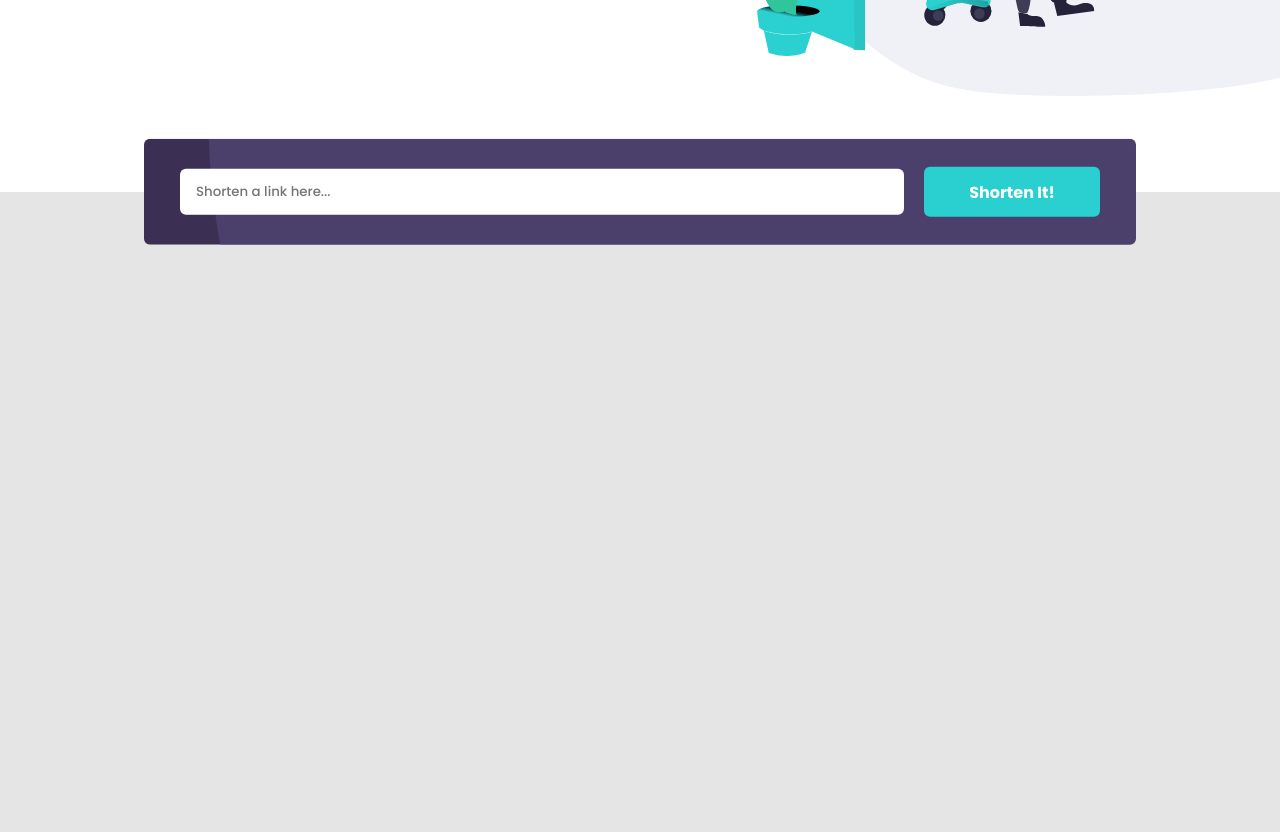
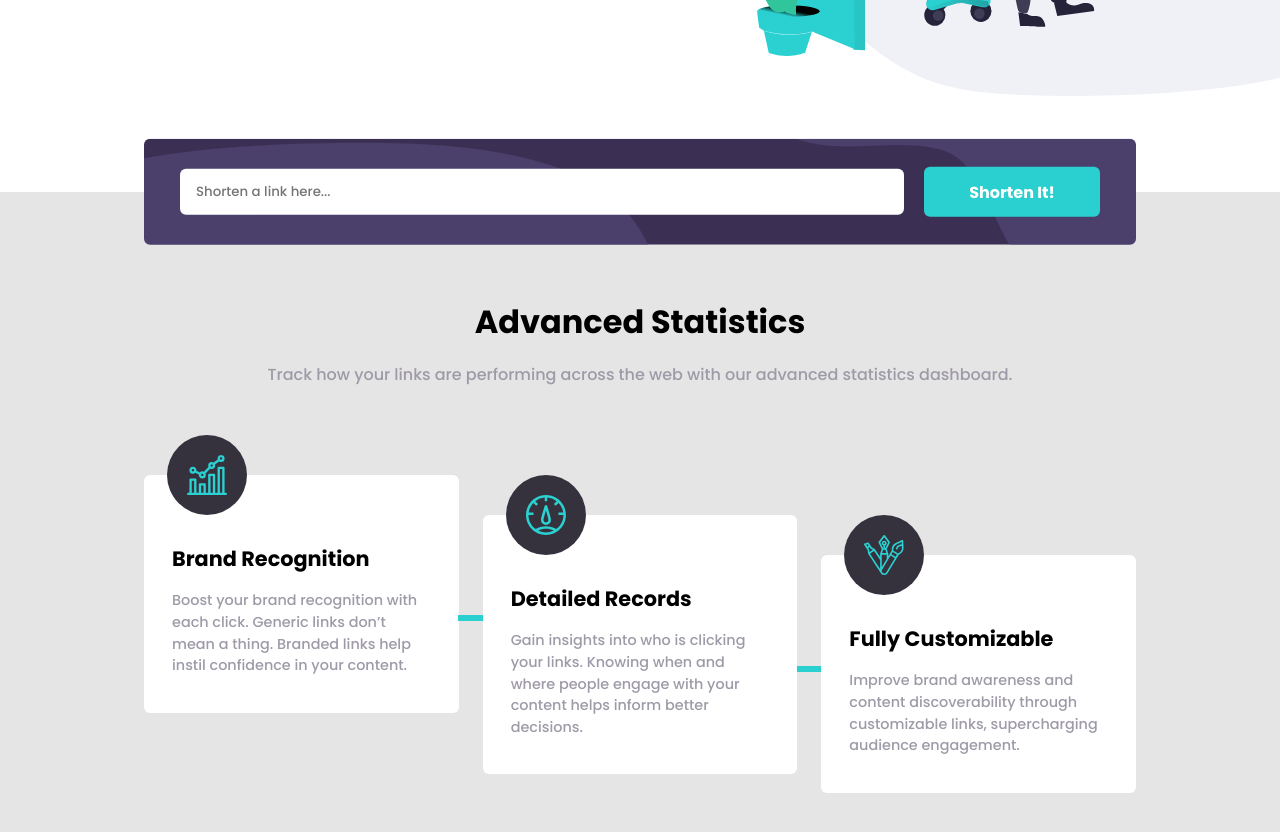
Before and after one commit to harshj11/URL-Shortening-API-Frontend-Mentor-Challenge, a React (Create React App) app: page / in a window 1280 px wide. Shown: the part 520-1352 px from the top of the page. Before the commit the page ends 818 px from the top, so only its background shows below. Built offline with nearby package versions, Linux system fonts and the light colour scheme.

Commit message:
:tada:CREATE FeatureCard component

```diff
--- /dev/null
+++ b/src/components/FeatureCard.jsx
@@ -0,0 +1,18 @@
+const FeatureCard = ({key, altText, icon, header, index, info, length, style}) => {
+    return (
+        <div className="feat-card" style={style}>
+            <div className="feat-card__icon flex flex-ai-c flex-jc-c">
+                <img alt={altText} src={icon} />
+            </div>
+            <h5 className="feat-card__title">{header}</h5>
+            <p className="feat-card__desc">
+                {info}
+            </p>
+            {
+                index !== length - 1 ? <div className="feat-card__connector"></div> : null
+            }
+        </div>
+    )
+}
+
+export default FeatureCard;
--- /dev/null
+++ b/src/components/Features.jsx
@@ -0,0 +1,46 @@
+import { Fragment } from "react";
+import "../scss/features.scss";
+import featureCardContent from '../utils/FeatureCardContent';
+import FeatureCard from "./FeatureCard";
+
+const Features = (props) => {
+
+    return(
+        <section className="feat">
+            <div>
+                <h2 className="feat__header">
+                    Advanced Statistics
+                </h2>
+                <p className="feat__info">
+                    Track how your links are performing across the web with our
+                    advanced statistics dashboard.
+                </p>
+            </div>
+
+            <div className="feat__features">
+                {
+                    featureCardContent.map((content, index) => {
+                        let marginTop = 5.5;
+                        if(window.innerWidth > 1023)
+                            marginTop += (index * 2.5);
+                        return (
+                            <Fragment key={content.key}>
+                                <FeatureCard
+                                    index={index}
+                                    alt={content.altText}
+                                    icon={content.icon}
+                                    length={featureCardContent.length}
+                                    header={content.header}
+                                    info={content.info}
+                                    style={{marginTop: `${marginTop}rem`}}
+                                />
+                            </Fragment>
+                        )
+                    })
+                }
+            </div>
+        </section>
+    )
+}
+
+export default Features;
--- a/src/components/Main.jsx
+++ b/src/components/Main.jsx
@@ -1,11 +1,13 @@
 import Hero from './Hero';
 import LinkInput from './LinkInput';
+import Features from './Features';
 
 const Main = () => {
     return (
         <main>
             <Hero />
             <LinkInput />
+            <Features />
         </main>
     )
 }
--- /dev/null
+++ b/src/scss/features.scss
@@ -0,0 +1,112 @@
+@import "styles.scss";
+
+.feat {
+
+    padding: 0 1.75rem;
+
+    @include breakpoint-up(large) {
+        padding: 0 9rem;
+    }
+
+    &__header {
+        margin-bottom: 1rem;
+        text-align: center;
+
+        @include breakpoint-up(large) {
+            font-size: 2rem;
+        }
+    }
+
+    &__info {
+        color: $grayishViolet;
+        text-align: center;
+    }
+
+    &__features {
+        @include breakpoint-up(medium) {
+            margin: 0 auto;
+            width: 20rem;
+        }
+
+        @include breakpoint-up(large) {
+            display: flex;
+            width: 100%;
+        }
+    }
+}
+
+.feat-card {
+    background-color: $white;
+    border-radius: 0.375rem;
+    margin-top: 0;
+    margin-bottom: 0;
+    margin-bottom: 4rem;
+    padding: 1.75rem 1.75rem 2.25rem;
+    position: relative;
+
+    @include breakpoint-up(large) {
+        &:not(:last-child) {
+            margin-right: 1.5rem;
+        }
+        height: fit-content;
+        width: 46rem;
+    }
+
+    &__icon {
+        background-color: $xdkBlue;
+        border-radius: 50%;
+        padding: 1.25rem;
+        position: absolute;
+        top: 0;
+        left: 50%;
+        transform: translate(-50%, -50%);
+
+        @include breakpoint-up(large) {
+            left: 20%;
+        }
+
+        img {
+            width: 2.5rem;
+        }
+    }
+
+    &__title {
+        font-size: 1.1rem;
+        margin: 2.5rem 0 1rem 0;
+        text-align: center;
+
+        @include breakpoint-up(large) {
+            font-size: 1.3rem;
+            text-align: left;
+        }
+    }
+
+    &__desc {
+        color: $grayishViolet;
+        font-size: 0.9rem;
+        line-height: 1.5;
+        text-align: center;
+
+        @include breakpoint-up(large) {
+            text-align: left;
+        }
+    }
+
+    &__connector {
+        background-color: $cyan;
+
+        height: 3rem;
+        width: 0.375rem;
+
+        position: absolute;
+        top: 100%;
+        left: 50%;
+        transform: translateX(-50%);
+
+        @include breakpoint-up(large) {
+            transform: rotate(90deg);
+            top: 50%;
+            left: calc(100% + 1.3rem);
+        }
+    }
+}
--- a/src/scss/linkinput.scss
+++ b/src/scss/linkinput.scss
@@ -16,6 +16,8 @@
     transform: translateY(-50%);
 
     @include breakpoint-up(medium) {
+        background-image: url("../images/bg-shorten-desktop.svg");
+        background-position: 0px;
         flex-direction: row;
         padding: 1.75rem 2.25rem;
     }
--- /dev/null
+++ b/src/utils/FeatureCardContent.js
@@ -0,0 +1,29 @@
+import iconBrandRecognition from '../images/icon-brand-recognition.svg';
+import iconDetailedRecords from '../images/icon-detailed-records.svg';
+import iconFullyCustomizable from '../images/icon-fully-customizable.svg';
+
+const featureCardContent = [
+    {
+        key: 1,
+        altText: "brand-recognition",
+        header: "Brand Recognition",
+        info: "Boost your brand recognition with each click. Generic links don’t mean a thing. Branded links help instil confidence in your content.",
+        icon: iconBrandRecognition
+    },
+    {
+        key: 2,
+        altText: "detailed-records",
+        header: "Detailed Records",
+        info: "Gain insights into who is clicking your links. Knowing when and where people engage with your content helps inform better decisions.",
+        icon: iconDetailedRecords
+    },
+    {
+        key: 3,
+        altText: "fully-customizable",
+        header: "Fully Customizable",
+        info: "Improve brand awareness and content discoverability through customizable links, supercharging audience engagement.",
+        icon: iconFullyCustomizable
+    }
+]
+
+export default featureCardContent;
```
